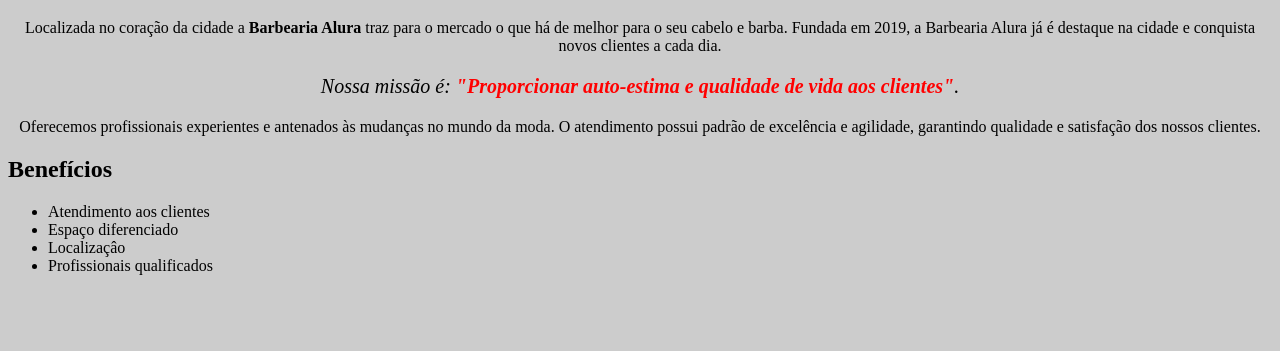
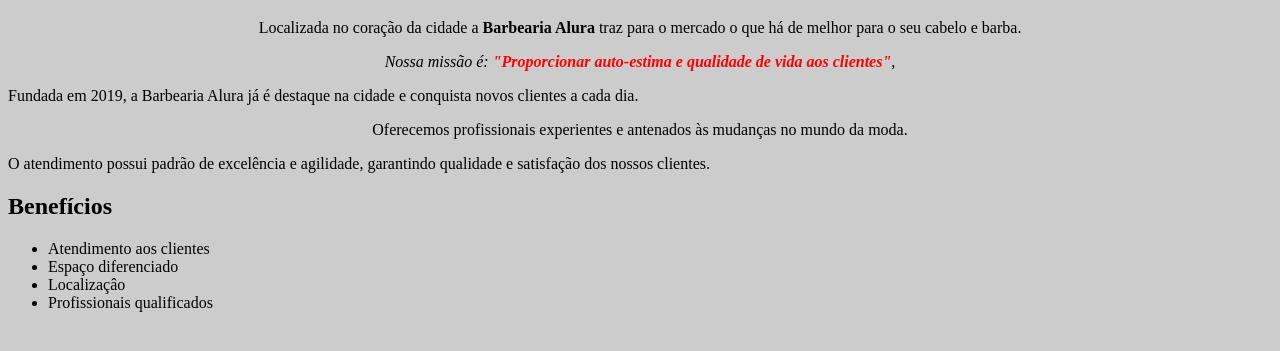
Before and after one commit to Little-M00n/Barbearia2, a plain HTML site: page index.html in a window 1280 px wide. Shown: the part 373-724 px from the top of the page. Drawn offline with Linux system fonts and the light colour scheme.

Commit message:
Update index.html

```diff
--- a/index.html
+++ b/index.html
@@ -7,14 +7,14 @@
     </head>
     <body>
     <img src="banner.jpg">
-        <h1>Sobre a Barbearia Alura</h1>
-
-        <p>Localizada no coração da cidade a <strong>Barbearia Alura</strong> traz para o mercado o que há de melhor para o seu cabelo e barba.
-        Fundada em 2019, a Barbearia Alura já é destaque na cidade e conquista novos clientes a cada dia. </p>
-
-        <p id="missão"><em>Nossa missão é: <strong>"Proporcionar auto-estima e qualidade de vida aos clientes"</strong>.</em></p>
-
-        <p>Oferecemos profissionais experientes e antenados às mudanças no mundo da moda.
+    <div>
+    <h1>Sobre a Barbearia Alura</h1>
+    <p>Localizada no coração da cidade a <strong>Barbearia Alura</strong> traz para o mercado o que há de melhor para o seu cabelo e barba.
+    <p id="missao"> <em>Nossa missão é: <strong>"Proporcionar auto-estima e qualidade de vida aos clientes"</strong>,</em></p>     Fundada em 2019, a Barbearia Alura já é destaque na cidade e conquista novos clientes a cada dia. </p>
+    <p>Oferecemos profissionais experientes e antenados às mudanças no mundo da moda.
+    </p>
+    </div>
+    </div class= principal">
         O atendimento possui padrão de excelência e agilidade, garantindo qualidade e satisfação dos nossos clientes.</p>
         <h2>Benefícios</h2>
         <ul>
```
